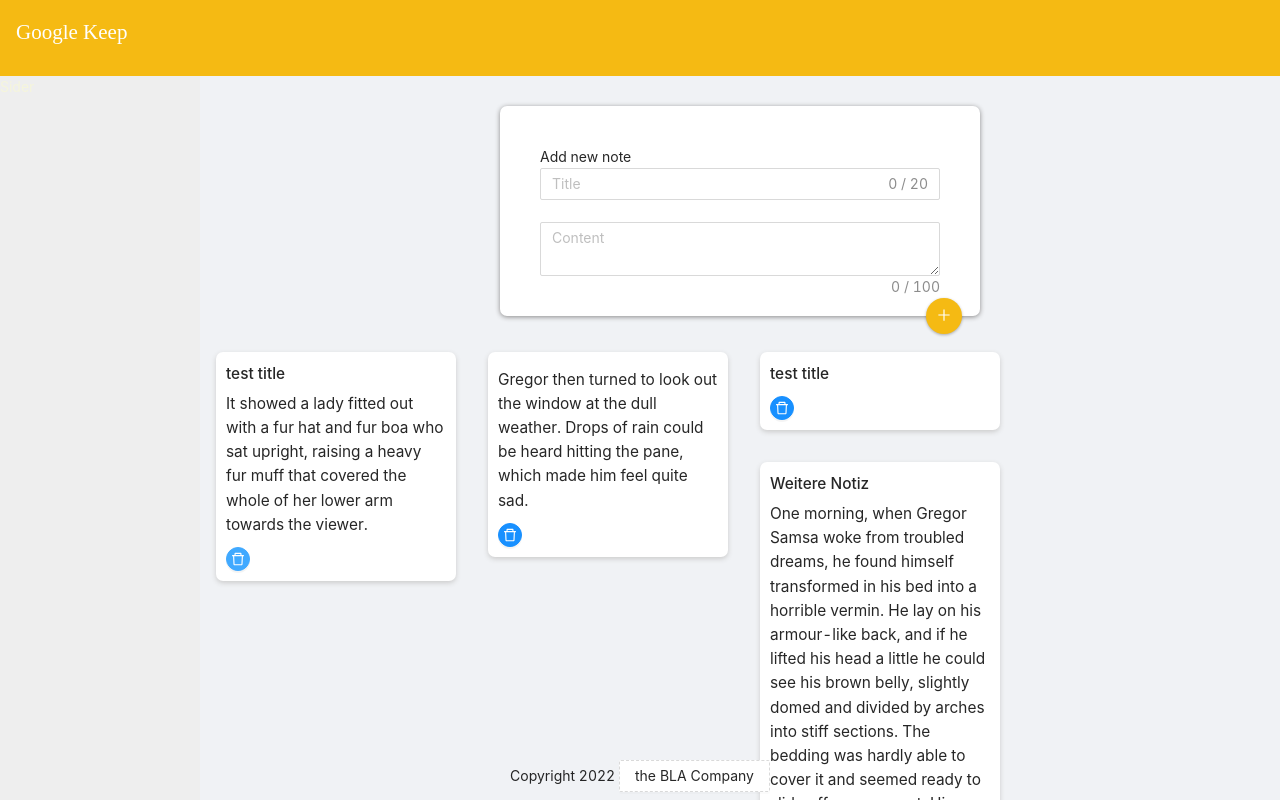
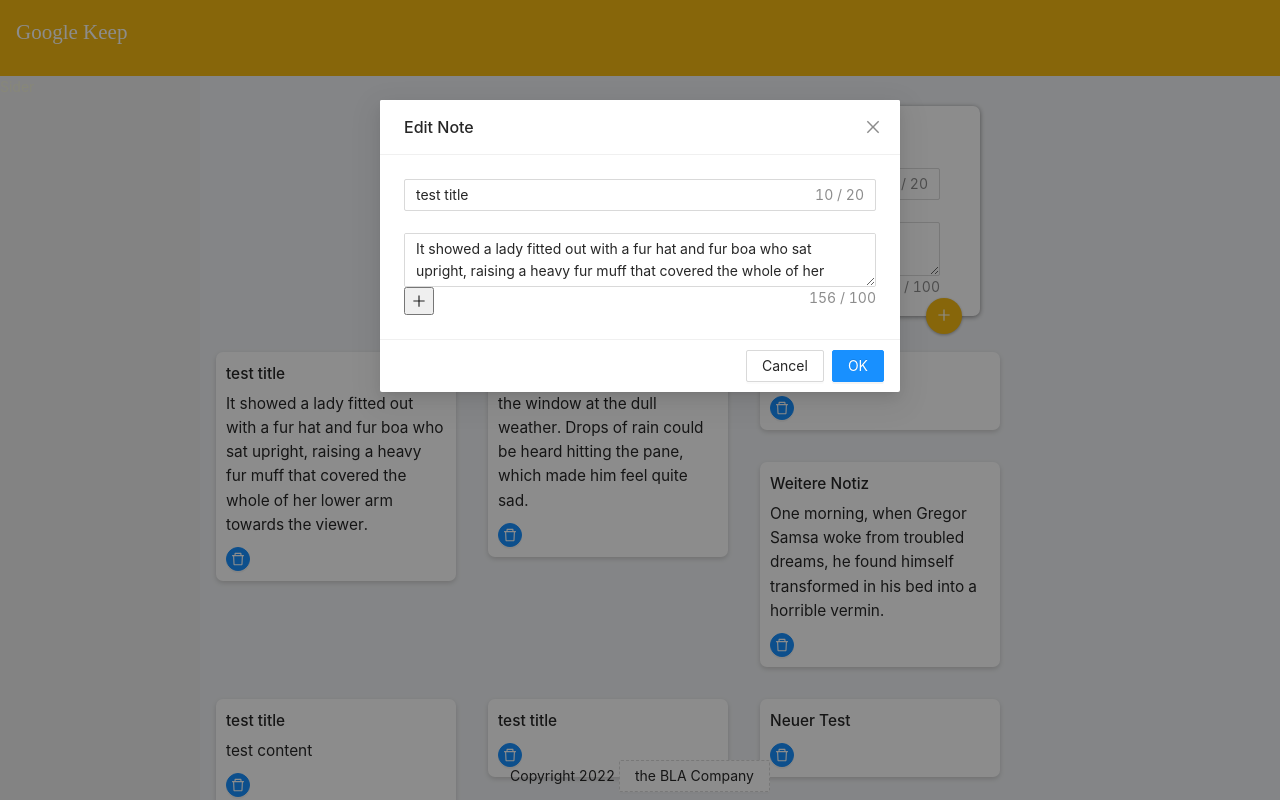
Before and after one commit to hanhoah/google-keep, a Next.js app: page / in a window 1280 px wide. Both pictures are taken after a click on the button 238 px from the left and 558 px from the top of the page. Shown: the top 800 px of the page. Built offline with nearby package versions, Linux system fonts and the light colour scheme; data requests are answered from the project's data file.

Commit message:
adding show Detail Modal

```diff
--- a/db.json
+++ b/db.json
@@ -16,7 +16,7 @@
     {
       "id": "4",
       "title": "Weitere Notiz",
-      "content": "One morning, when Gregor Samsa woke from troubled dreams, he found himself transformed in his bed into a horrible vermin. He lay on his armour-like back, and if he lifted his head a little he could see his brown belly, slightly domed and divided by arches into stiff sections. The bedding was hardly able to cover it and seemed ready to slide off any moment. His many legs, pitifully thin compared with the size of the rest of him, waved about helplessly as he looked. \"What's happened to me?\" he thought. It wasn't a dream. His room, a proper human"
+      "content": "One morning, when Gregor Samsa woke from troubled dreams, he found himself transformed in his bed into a horrible vermin. "
     },
     {
       "id": "5",
@@ -26,6 +26,10 @@
     {
       "id": "6",
       "title": "test title"
+    },
+    {
+      "id": "7",
+      "title": "Neuer Test"
     }
   ]
 }
--- a/src/components/note/AddNoteForm.tsx
+++ b/src/components/note/AddNoteForm.tsx
@@ -33,7 +33,7 @@ function AddNoteForm(props: Props) {
     e.preventDefault();
     setNote({ ...note, key: uuidv4() });
     props.addNote(note);
-    // setNote(emptyNote); cannot setNote to empty note because async
+    setNote(emptyNote); //cannot setNote to empty note because async
   };
 
   return (
--- a/src/components/note/NoteItem.tsx
+++ b/src/components/note/NoteItem.tsx
@@ -1,7 +1,11 @@
 import styles from "./NoteItem.module.css";
 import Note from "../../shared/types/Note";
-import { Button } from "antd";
+import { Modal, Button } from "antd";
 import { DeleteOutlined } from "@ant-design/icons";
+import { useState } from "react";
+import { Input } from "antd";
+import { PlusOutlined } from "@ant-design/icons";
+const { TextArea } = Input;
 
 interface Props {
   note: Note;
@@ -13,10 +17,61 @@ function NoteItem(props: Props) {
     props.deleteNote(props.note);
   };
 
+  //begin edit note modal
+  const [isModalVisible, setIsModalVisible] = useState(false);
+
+  const showModal = () => {
+    console.log("showing modal");
+    setIsModalVisible(true);
+  };
+
+  const handleOk = (e: React.MouseEvent<HTMLElement, MouseEvent>) => {
+    e.stopPropagation();
+    setIsModalVisible(false);
+    console.log("ok modal");
+  };
+
+  const handleCancel = (e: React.MouseEvent<HTMLElement, MouseEvent>) => {
+    e.stopPropagation();
+    console.log("cancel modal");
+    setIsModalVisible(false);
+  };
+  // end edit note modal
+
+  const note = props.note;
   return (
-    <div className={styles.note}>
-      <h1>{props.note.title}</h1>
-      <p>{props.note.content}</p>
+    <div onClick={showModal} className={styles.note}>
+      <h1>{note.title}</h1>
+      <p>{note.content}</p>
+      <Modal
+        title="Edit Note"
+        visible={isModalVisible}
+        onOk={handleOk}
+        onCancel={handleCancel}
+      >
+        <form className={styles.form}>
+          <Input
+            value={note.title}
+            name="title"
+            placeholder="Title"
+            showCount
+            maxLength={20}
+          />
+          <br />
+          <br />
+          <TextArea
+            value={note.content}
+            name="content"
+            placeholder="Content"
+            showCount
+            maxLength={100}
+          />
+          <button className={styles.button}>
+            {" "}
+            <PlusOutlined />{" "}
+          </button>
+        </form>{" "}
+      </Modal>
       <Button
         onClick={onDeleteNote}
         type="primary"
--- a/src/pages/index.tsx
+++ b/src/pages/index.tsx
@@ -1,10 +1,9 @@
 import NoteItem from "../components/note/NoteItem";
 import Note from "../shared/types/Note";
-import initialNotes from "../shared/notes";
+//import initialNotes from "../shared/notes";
 import AddNoteForm from "../components/note/AddNoteForm";
-import { useState } from "react";
+import { useEffect, useState } from "react";
 
-/*
 const getInitialNotes = async (): Promise<Note[]> => {
   console.log("getInitialNotes");
   const uri = "http://localhost:3001/notes";
@@ -13,18 +12,16 @@ const getInitialNotes = async (): Promise<Note[]> => {
   console.log("notes: ", notes);
   return notes;
 };
-*/
 
 export default function Home() {
-  const [notes, setNotes] = useState(initialNotes);
+  const [notes, setNotes] = useState<Note[]>([]);
 
-  /*
   useEffect(() => {
     console.log("Only running on mount");
-    const initialNotes = await getInitialNotes();
-    setNotes(initialNotes);
+    getInitialNotes().then((initialNotes) => {
+      setNotes(initialNotes);
+    });
   }, []);
-*/
 
   function addNote(note: Note) {
     setNotes((prev) => {
```
